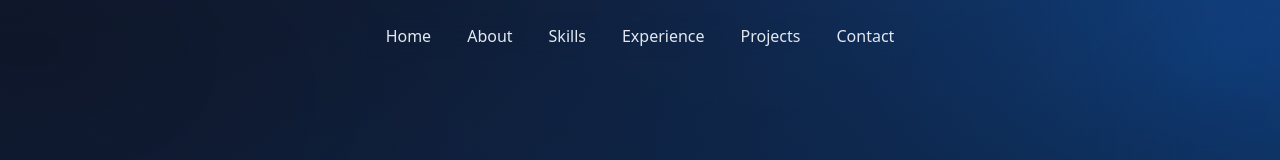
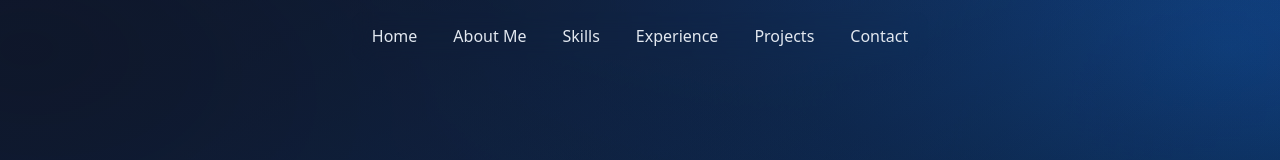
Before and after one commit to proctorinc/Portfolio, a React (Vite) app: page / in a window 1280 px wide. Shown: the top 160 px of the page. Built offline with nearby package versions, Linux system fonts and the light colour scheme; what prettier-plugin-tailwindcss would draw is missing.

Commit message:
Changed to About Me

```diff
--- a/src/components/Navbar.tsx
+++ b/src/components/Navbar.tsx
@@ -83,7 +83,7 @@ export const Navbar = (props: NavbarProps) => {
             }
           }}
         >
-          About
+          About Me
         </NavButton>
         <NavButton
           onClick={() => {
@@ -171,7 +171,7 @@ export const Navbar = (props: NavbarProps) => {
                 }
               }}
             >
-              About
+              About Me
             </NavButton>
             <NavButton
               className="text-xl"
```
